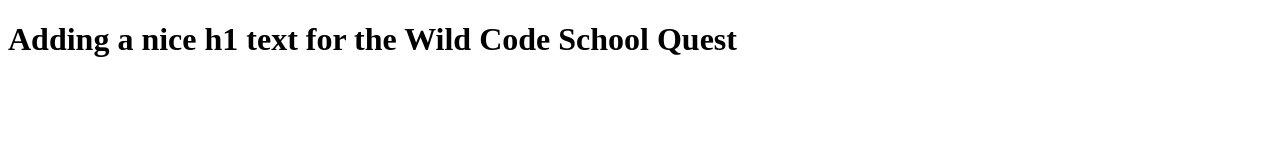
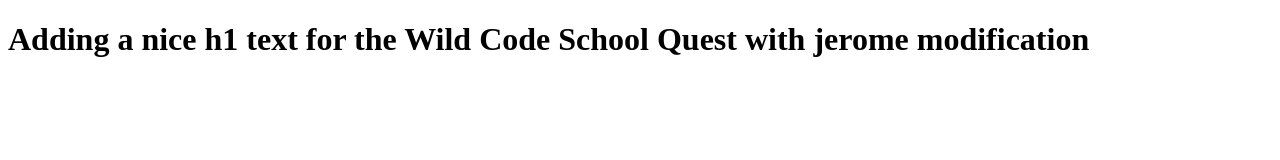
Before and after one commit to Cedric979/my-super-website, a plain HTML site: page index.html in a window 1280 px wide. Drawn offline with Linux system fonts and the light colour scheme.

Commit message:
First test

```diff
--- a/index.html
+++ b/index.html
@@ -5,7 +5,9 @@
   <title>modification of the title done</title>
 </head>
 <body>
-  <h1> Adding a nice h1 text for the Wild Code School Quest</h1>
+  <h1> Adding a nice h1 text for the Wild Code School Quest
+    with jerome modification
+  </h1>
 
 </body>
 </html>
```
Also changed, not shown: 1 other file.
